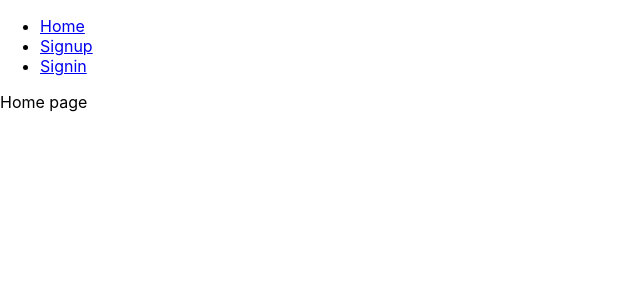
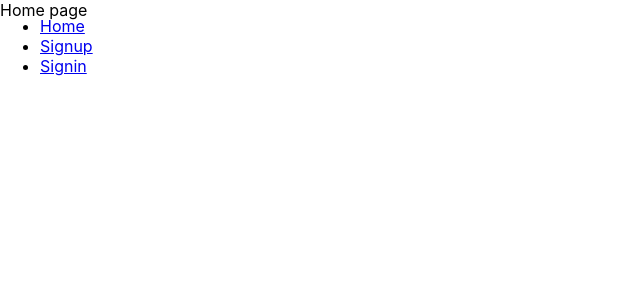
Before and after one commit to dimaka77/myDashboard, a React app in the folder client/: page /about in a window 1280 px wide. Shown: the top 300 px of the page, without its empty margins (0-640 px from the left). Built offline with nearby package versions, Linux system fonts and the light colour scheme.

Commit message:
removed yarn lock

```diff
--- a/client/src/App.css
+++ b/client/src/App.css
@@ -36,3 +36,7 @@
         transform: rotate(360deg);
     }
 }
+
+.navigation-bar {
+    position: fixed;
+}
--- a/client/src/App.js
+++ b/client/src/App.js
@@ -18,7 +18,7 @@ function App() {
         <Provider store={store}>
             <Router>
                 <div>
-                    <nav>
+                    <nav className="navigation-bar">
                         <ul>
                             <li>
                                 <Link to="/">Home</Link>
```
Also changed, not shown: 1 other file (tests, documents, lock files or other folders). Lines whose indentation alone changed are shown as unchanged.
